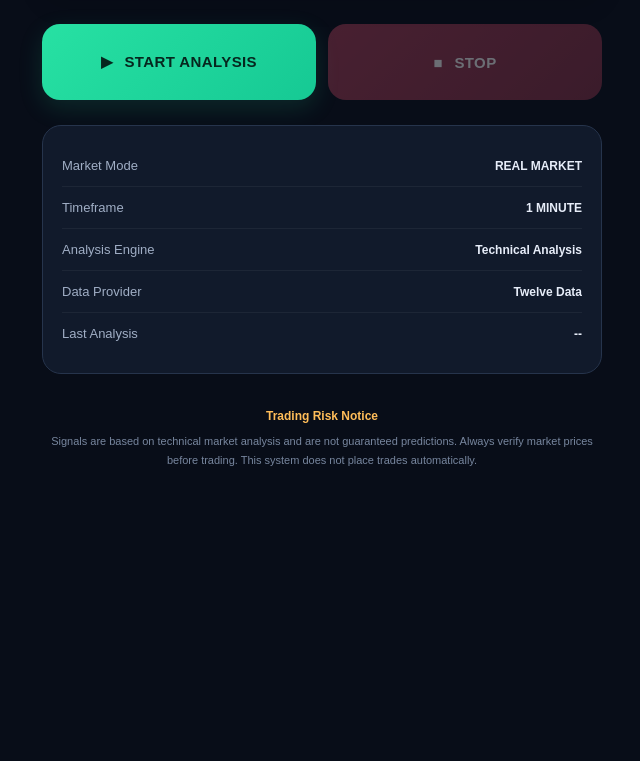
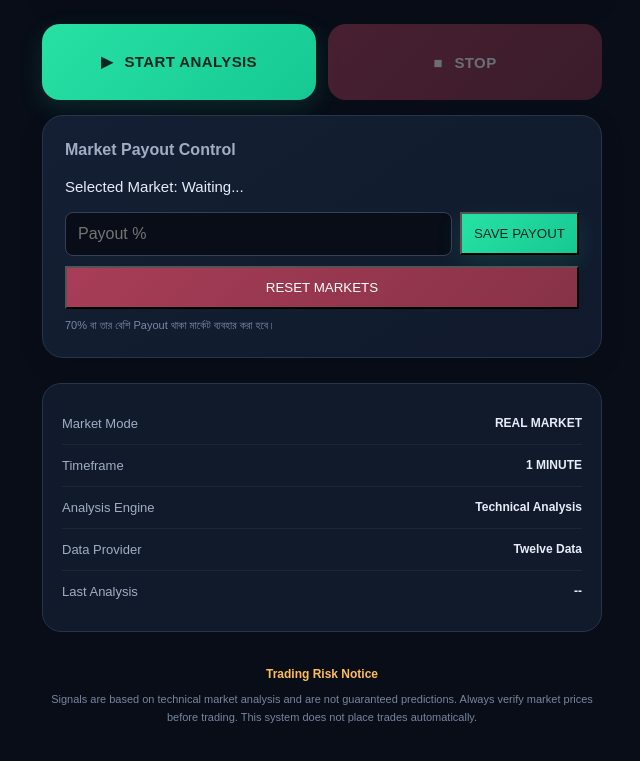
Before and after one commit to mehedigmail/Indigetor-signal-, a website: page index.html in a window 1280 px wide. Shown: the part 1015-1776 px from the top of the page, without its empty margins (318-958 px from the left). Before the commit the page ends 1536 px from the top, so only its background shows below. Drawn offline with Linux system fonts and the light colour scheme; no server answers.

Commit message:
Update index.html

```diff
--- a/index.html
+++ b/index.html
@@ -156,6 +156,53 @@
       </div>
 
 
+      <!-- PAYOUT CONTROL -->
+      <div class="analysis-card" id="payoutControl">
+        <div class="analysis-heading">
+          Market Payout Control
+        </div>
+
+        <div class="analysis-message" id="payoutMarketLabel">
+          Selected Market: Waiting...
+        </div>
+
+        <div style="display:flex;gap:8px;align-items:center;flex-wrap:wrap;margin-top:12px;">
+          <input
+            type="number"
+            id="payoutInput"
+            min="0"
+            max="100"
+            step="1"
+            placeholder="Payout %"
+            inputmode="decimal"
+            style="flex:1;min-width:100px;padding:12px;border-radius:8px;border:1px solid #344158;background:#080D18;color:#ffffff;font-size:16px;"
+          >
+
+          <button
+            type="button"
+            id="setPayoutButton"
+            class="start-button"
+            style="padding:12px;"
+          >
+            SAVE PAYOUT
+          </button>
+        </div>
+
+        <button
+          type="button"
+          id="resetExcludedButton"
+          class="stop-button"
+          style="width:100%;margin-top:10px;padding:12px;"
+        >
+          RESET MARKETS
+        </button>
+
+        <div class="analysis-meta" id="payoutStatus" style="margin-top:10px;">
+          70% বা তার বেশি Payout থাকা মার্কেট ব্যবহার করা হবে।
+        </div>
+      </div>
+
+
       <!-- SMALL INFORMATION -->
       <div class="bottom-info">
 
```
